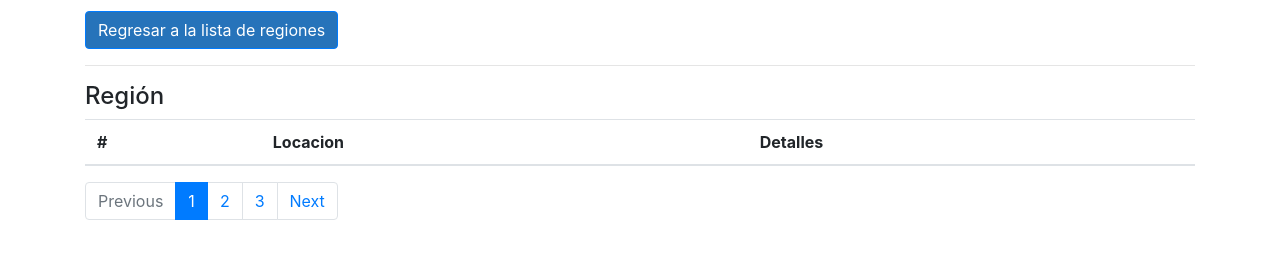
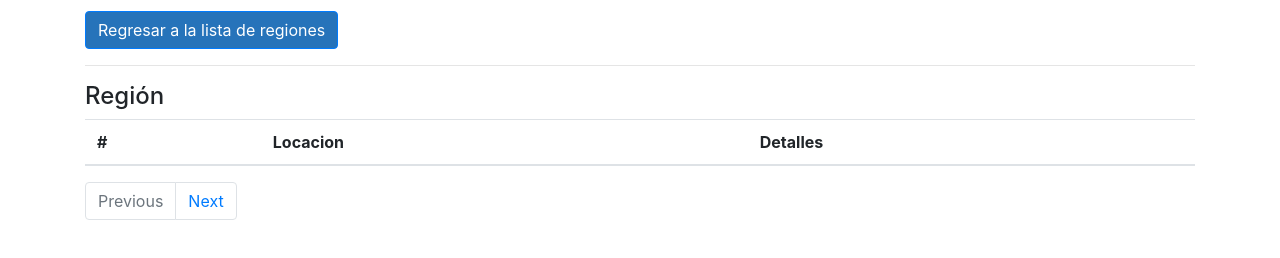
Before and after one commit to AlonsoRosales/Lab9, a plain HTML site: page detalleRegion/detalleRegion.html in a window 1280 px wide. Shown: the part 84-342 px from the top of the page. Drawn offline with nearby package versions, Linux system fonts and the light colour scheme.

Commit message:
paginador

```diff
--- a/detalleRegion/detalleRegion.html
+++ b/detalleRegion/detalleRegion.html
@@ -38,9 +38,6 @@
         <nav aria-label="...">
             <ul id="paginador" class="pagination">
                 <li class="page-item disabled"><span class="page-link">Previous</span></li>
-                <li class="page-item active"><button value="1" class="page-link">1</button></li>
-                <li class="page-item" aria-current="page"><span class="page-link">2</span></li>
-                <li class="page-item"><a class="page-link" href="#">3</a></li>
                 <li class="page-item"><a class="page-link" href="#">Next</a></li>
             </ul>
         </nav>
```
